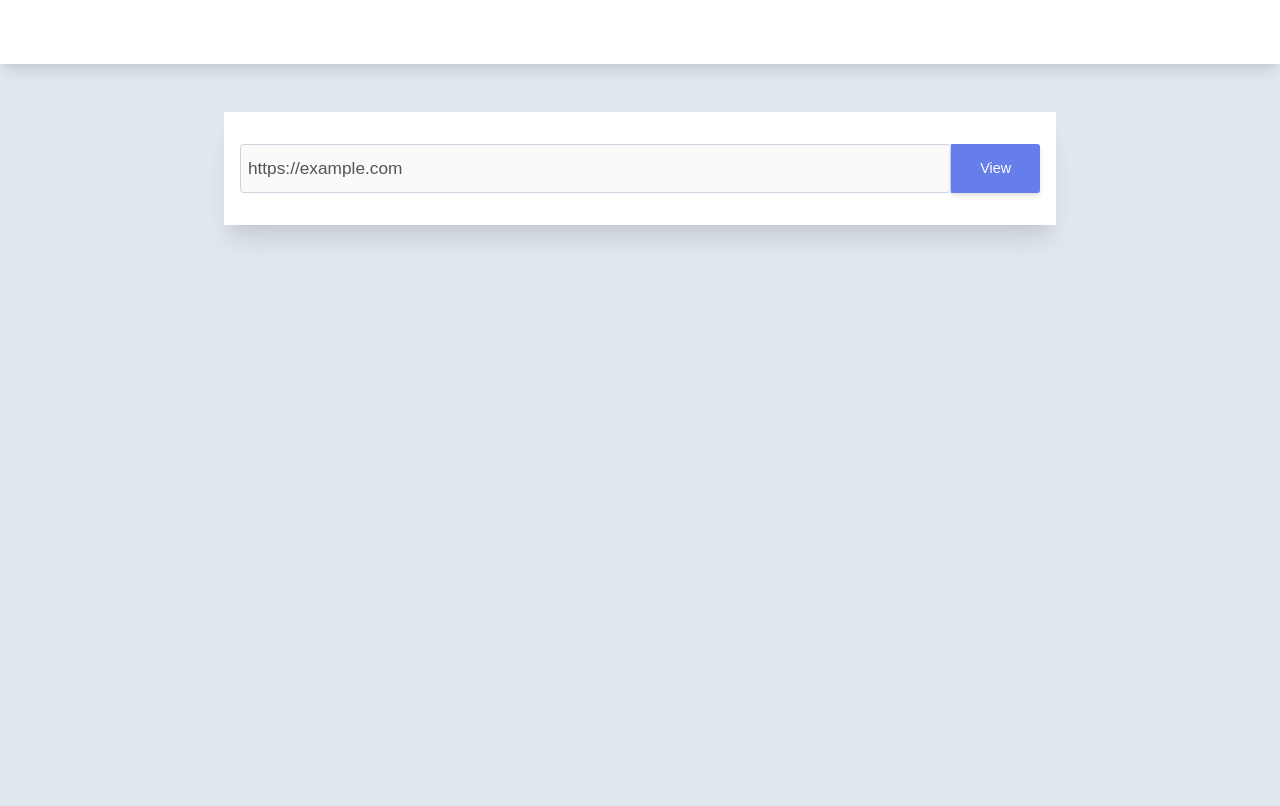
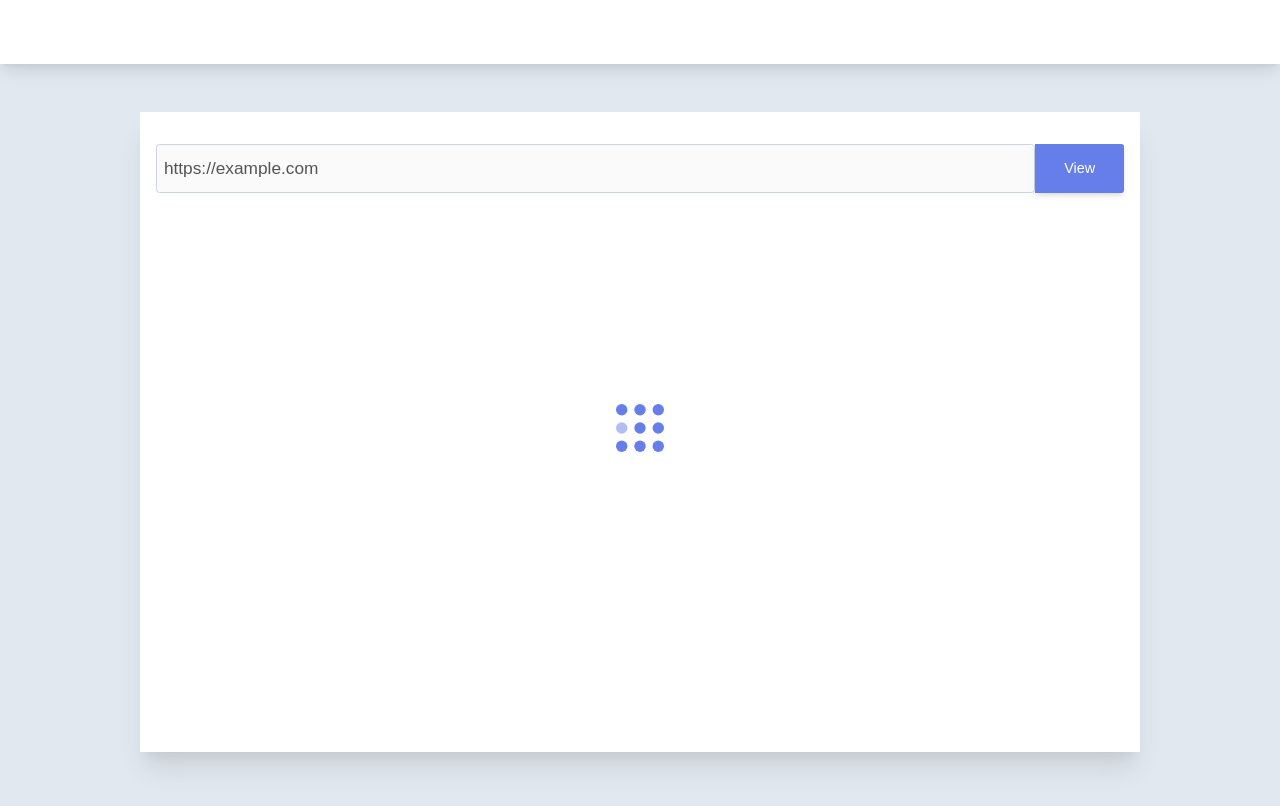
Before and after one commit to agneym/the-reader, a React (Create React App) app: page / in a window 1280 px wide. Both pictures are taken after typing "https://example.com" into the empty fields and a click on the button "View". Shown: the top 806 px of the page. Built offline with nearby package versions, Linux system fonts and the light colour scheme.

Commit message:
setup spinner container

```diff
--- a/src/components/Dashboard/Content.tsx
+++ b/src/components/Dashboard/Content.tsx
@@ -2,28 +2,61 @@ import React, { FC, useState } from "react";
 import styled from "styled-components";
 
 import Header from "./Header";
+import Spinner from "../Spinner";
+
+const topSpacing = "3em";
 
 const Main = styled.main`
-  margin: calc(${props => props.theme.nav.height} + 3em) auto 0 auto;
-  background-color: #ffffff;
+  margin: 0 auto;
   width: 100%;
-  max-width: 800px;
-  padding: 2em 1em;
-  box-shadow: ${props => props.theme.boxShadows.xl};
+  max-width: 1000px;
+  padding-top: calc(${props => props.theme.nav.height} + ${topSpacing});
 `;
 
-const ViewArea = styled.section``;
+const Container = styled.div`
+  box-shadow: ${props => props.theme.boxShadows.xl};
+  background-color: #ffffff;
+  padding: 2em 1em;
+  min-height: calc(
+    100vh - ${props => props.theme.nav.height} - ${topSpacing} - 3em
+  );
+  display: flex;
+  flex-direction: column;
+`;
+
+const ViewArea = styled.section`
+  position: relative;
+  height: 100%;
+  flex: 1;
+`;
+
+const SpinnerContainer = styled.div`
+  height: 3em;
+  width: 3em;
+  color: ${props => props.theme.colors.primary};
+  position: absolute;
+  top: 40%;
+  left: 50%;
+  transform: translate(-50%);
+`;
 
 const Content: FC = () => {
   const [loading, setLoading] = useState(false);
   const handleView = (url: string) => {
     setLoading(true);
-    console.log(url);
   };
   return (
     <Main>
-      <Header loading={loading} onView={handleView} />
-      <ViewArea></ViewArea>
+      <Container>
+        <Header loading={loading} onView={handleView} />
+        <ViewArea>
+          {loading && (
+            <SpinnerContainer>
+              <Spinner />
+            </SpinnerContainer>
+          )}
+        </ViewArea>
+      </Container>
     </Main>
   );
 };
--- a/src/utils/Global.ts
+++ b/src/utils/Global.ts
@@ -1,13 +1,15 @@
 import { createGlobalStyle } from "styled-components";
 
 const GlobalStyle = createGlobalStyle`
+  html * {
+    box-sizing: border-box;
+  }
   body {
     margin: 0;
     background-color: ${props => props.theme.colors.gray300};
     font-family: ${props => props.theme.fonts.main};
     line-height: 1.5;
     font-size: 100%;
-    box-sizing: border-box;
     min-height: 100vh;
   }
   h1, h2, h3, h4, h5, h6 {
```
